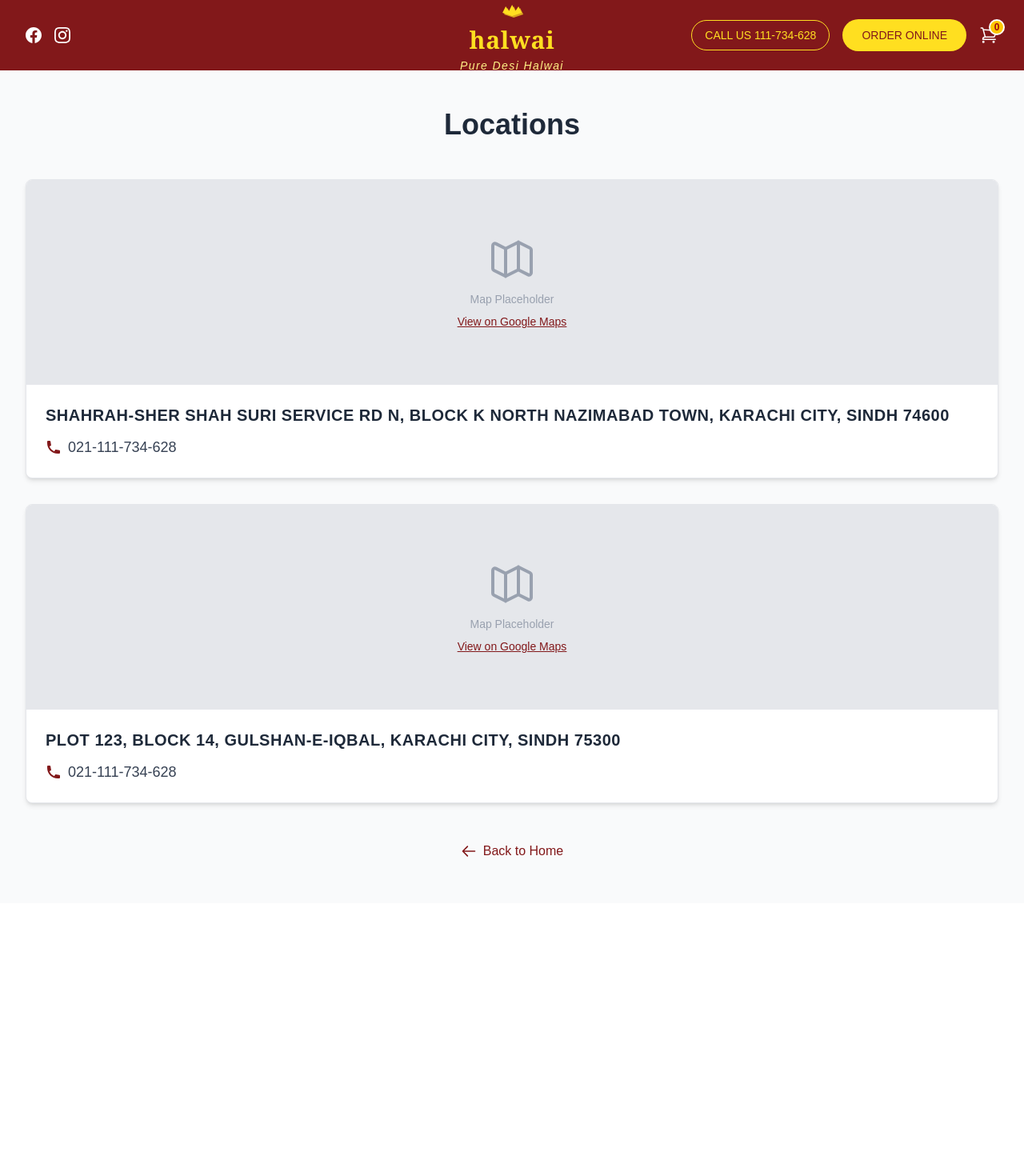
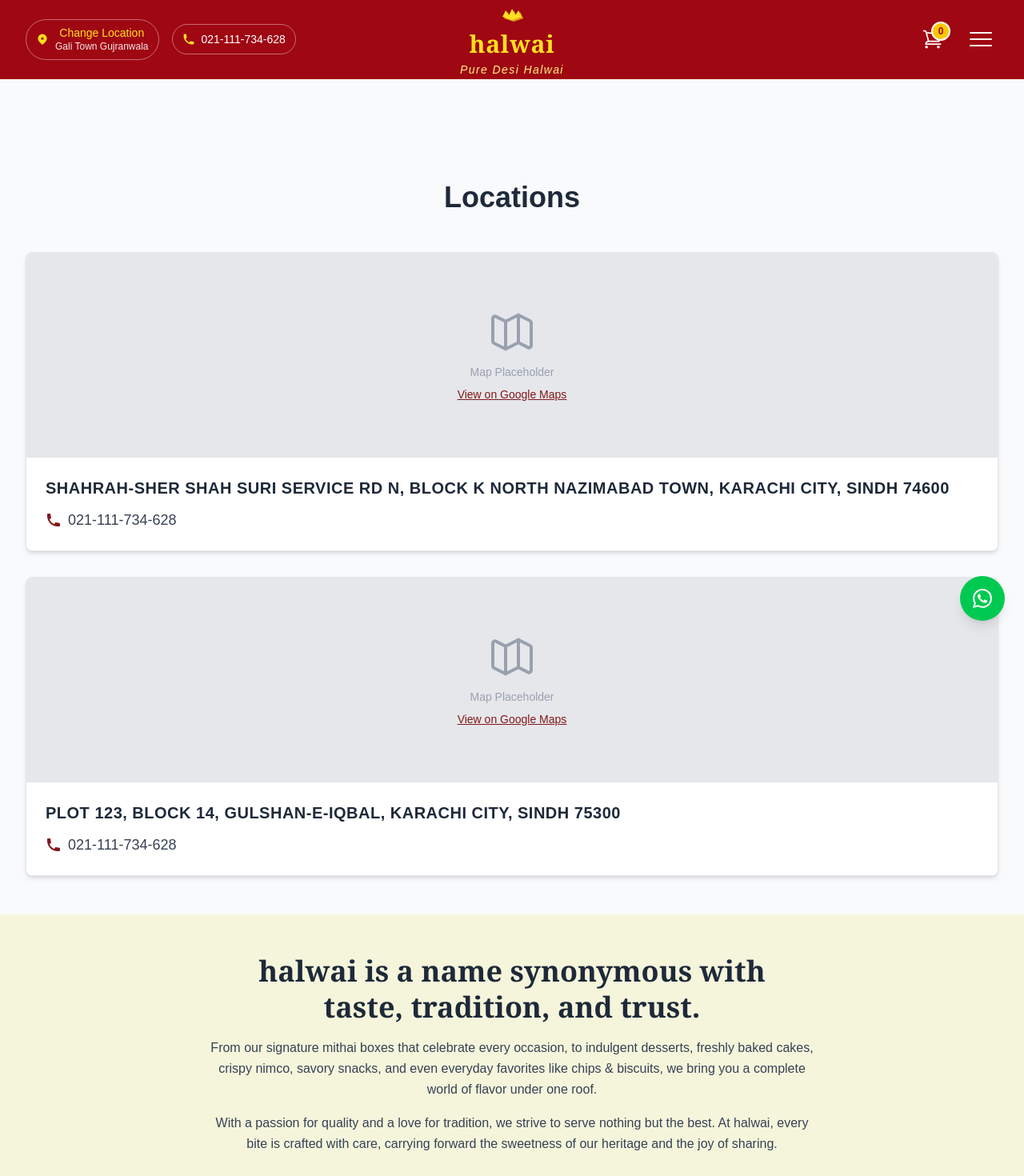
Before and after one commit to ALIRAZA4278/halwai, a Next.js app: page /locations in a window 1280 px wide. Shown: the top 1470 px of the page at 80% size. Before the commit the page ends 1129 px from the top, so only its background shows below. Built offline with nearby package versions, Linux system fonts and the light colour scheme.

Commit message:
feat: Replace header with Navbar and Footer components in Contact, Feedback, and Locations pages

```diff
--- a/src/app/feedback/page.js
+++ b/src/app/feedback/page.js
@@ -1,7 +1,8 @@
 "use client";
 
 import React, { useState } from 'react';
-import Link from 'next/link';
+import Navbar from '@/components/Navbar';
+import Footer from '@/components/Footer';
 
 export default function FeedbackPage() {
   const [feedbackType, setFeedbackType] = useState('takeaway');
@@ -31,8 +32,11 @@
 
   return (
     <div className="min-h-screen bg-white">
+      {/* Navbar */}
+      <Navbar />
+
       {/* Header Banner */}
-      <div className="relative h-48 sm:h-64 overflow-hidden">
+      <div className="relative h-48 sm:h-64 overflow-hidden mt-20">
         <div className="absolute inset-0 bg-gradient-to-r from-blue-100 to-pink-50">
           <div className="absolute inset-0 flex items-center justify-center">
             <div className="text-center">
@@ -200,13 +204,11 @@
           </div>
         </form>
 
-        {/* Back to Home Link */}
-        <div className="mt-8 text-center">
-          <Link href="/" className="text-red-900 hover:text-red-700 font-medium">
-            ← Back to Home
-          </Link>
-        </div>
+        {/* Back to Home Link - Removed */}
       </main>
+
+      {/* Footer */}
+      <Footer />
     </div>
   );
 }
--- a/src/app/locations/page.js
+++ b/src/app/locations/page.js
@@ -1,7 +1,8 @@
 "use client";
 
 import React from 'react';
-import Link from 'next/link';
+import Navbar from '@/components/Navbar';
+import Footer from '@/components/Footer';
 
 const locations = [
   {
@@ -24,64 +25,11 @@
 export default function LocationsPage() {
   return (
     <div className="min-h-screen bg-gray-50">
-      {/* Header */}
-      <header className="bg-red-900 text-white px-4 sm:px-6 lg:px-8 py-4 lg:py-6">
-        <div className="w-full flex items-center justify-between">
-          {/* Left Section - Social Icons */}
-          <div className="flex items-center space-x-4">
-            <button className="text-white hover:text-yellow-300 transition-colors">
-              <svg className="w-5 h-5" fill="currentColor" viewBox="0 0 24 24">
-                <path d="M24 12.073c0-6.627-5.373-12-12-12s-12 5.373-12 12c0 5.99 4.388 10.954 10.125 11.854v-8.385H7.078v-3.47h3.047V9.43c0-3.007 1.792-4.669 4.533-4.669 1.312 0 2.686.235 2.686.235v2.953H15.83c-1.491 0-1.956.925-1.956 1.874v2.25h3.328l-.532 3.47h-2.796v8.385C19.612 23.027 24 18.062 24 12.073z"/>
-              </svg>
-            </button>
-            <button className="text-white hover:text-yellow-300 transition-colors">
-              <svg className="w-5 h-5" fill="currentColor" viewBox="0 0 24 24">
-                <path d="M12 2.163c3.204 0 3.584.012 4.85.07 3.252.148 4.771 1.691 4.919 4.919.058 1.265.069 1.645.069 4.849 0 3.205-.012 3.584-.069 4.849-.149 3.225-1.664 4.771-4.919 4.919-1.266.058-1.644.07-4.85.07-3.204 0-3.584-.012-4.849-.07-3.26-.149-4.771-1.699-4.919-4.92-.058-1.265-.07-1.644-.07-4.849 0-3.204.013-3.583.07-4.849.149-3.227 1.664-4.771 4.919-4.919 1.266-.057 1.645-.069 4.849-.069zm0-2.163c-3.259 0-3.667.014-4.947.072-4.358.2-6.78 2.618-6.98 6.98-.059 1.281-.073 1.689-.073 4.948 0 3.259.014 3.668.072 4.948.2 4.358 2.618 6.78 6.98 6.98 1.281.058 1.689.072 4.948.072 3.259 0 3.668-.014 4.948-.072 4.354-.2 6.782-2.618 6.979-6.98.059-1.28.073-1.689.073-4.948 0-3.259-.014-3.667-.072-4.947-.196-4.354-2.617-6.78-6.979-6.98-1.281-.059-1.69-.073-4.949-.073z"/>
-                <path d="M12 5.838c-3.403 0-6.162 2.759-6.162 6.162s2.759 6.163 6.162 6.163 6.162-2.759 6.162-6.163c0-3.403-2.759-6.162-6.162-6.162zm0 10.162c-2.209 0-4-1.79-4-4 0-2.209 1.791-4 4-4s4 1.791 4 4c0 2.21-1.791 4-4 4zm6.406-11.845c-.796 0-1.441.645-1.441 1.44s.645 1.44 1.441 1.44c.795 0 1.439-.645 1.439-1.44s-.644-1.44-1.439-1.44z"/>
-              </svg>
-            </button>
-          </div>
-
-          {/* Center Section - Logo */}
-          <Link href="/" className="flex-1 flex justify-center lg:absolute lg:left-1/2 lg:transform lg:-translate-x-1/2">
-            <div className="text-center">
-              <div className="hidden sm:flex justify-center mb-1">
-                <svg className="w-8 h-6 lg:w-10 lg:h-8 text-yellow-300" fill="currentColor" viewBox="0 0 100 60">
-                  <path d="M20 40 L30 20 L40 35 L50 15 L60 35 L70 20 L80 40 L50 50 Z" />
-                  <path d="M25 45 L35 25 L45 40 L55 20 L65 40 L75 25 L85 45 L55 55 Z" opacity="0.7" />
-                </svg>
-              </div>
-              <h1 className="text-xl sm:text-2xl lg:text-3xl font-bold text-yellow-300 tracking-wide font-serif">
-                halwai
-              </h1>
-              <p className="hidden sm:block text-xs lg:text-sm text-yellow-200 italic mt-1 tracking-widest font-light">
-                Pure Desi Halwai
-              </p>
-            </div>
-          </Link>
-
-          {/* Right Section - Call to Action */}
-          <div className="flex items-center space-x-4">
-            <button className="hidden lg:flex items-center space-x-2 border border-yellow-300 text-yellow-300 rounded-full px-4 py-2 hover:bg-yellow-300 hover:text-red-900 transition-colors">
-              <span className="font-medium text-sm">CALL US 111-734-628</span>
-            </button>
-            <button className="bg-yellow-300 text-red-900 rounded-full px-6 py-2 font-medium hover:bg-yellow-400 transition-colors">
-              <span className="text-sm">ORDER ONLINE</span>
-            </button>
-            <div className="relative">
-              <svg className="w-6 h-6 text-white hover:text-yellow-300 cursor-pointer transition-colors" fill="none" stroke="currentColor" viewBox="0 0 24 24" strokeWidth="1.5">
-                <path strokeLinecap="round" strokeLinejoin="round" d="M2.25 3h1.386c.51 0 .955.343 1.087.835l.383 1.437M7.5 14.25a3 3 0 00-3 3h15.75m-12.75-3h11.218c1.121-2.3 2.1-4.684 2.924-7.138a60.114 60.114 0 00-16.536-1.84M7.5 14.25L5.106 5.272M6 20.25a.75.75 0 11-1.5 0 .75.75 0 011.5 0zm12.75 0a.75.75 0 11-1.5 0 .75.75 0 011.5 0z" />
-              </svg>
-              <span className="absolute -top-2 -right-2 bg-yellow-400 text-red-800 text-xs font-bold rounded-full h-5 w-5 flex items-center justify-center border-2 border-white">
-                0
-              </span>
-            </div>
-          </div>
-        </div>
-      </header>
+      {/* Navbar */}
+      <Navbar />
 
       {/* Main Content */}
-      <main className="max-w-7xl mx-auto px-4 sm:px-6 lg:px-8 py-12">
+      <main className="max-w-7xl mx-auto px-4 sm:px-6 lg:px-8 py-12 mt-20">
         <h1 className="text-3xl sm:text-4xl font-bold text-gray-800 text-center mb-12">Locations</h1>
 
         <div className="space-y-8">
@@ -125,16 +73,11 @@
           ))}
         </div>
 
-        {/* Back to Home Link */}
-        <div className="mt-12 text-center">
-          <Link href="/" className="inline-flex items-center text-red-900 hover:text-red-700 font-medium">
-            <svg className="w-5 h-5 mr-2" fill="none" stroke="currentColor" viewBox="0 0 24 24">
-              <path strokeLinecap="round" strokeLinejoin="round" strokeWidth={2} d="M10 19l-7-7m0 0l7-7m-7 7h18" />
-            </svg>
-            Back to Home
-          </Link>
-        </div>
+        {/* Back to Home Link - Removed */}
       </main>
+
+      {/* Footer */}
+      <Footer />
     </div>
   );
 }
--- a/src/components/Categories.js
+++ b/src/components/Categories.js
@@ -320,7 +320,7 @@
       {/* Main Category Navigation Bar */}
       <div className="bg-gradient-to-r from-red-800 via-red-700 to-red-800">
         <div className="max-w-7xl mx-auto px-2 sm:px-4">
-          <div className="flex items-center justify-center gap-6 sm:gap-8 md:gap-10 overflow-x-auto scrollbar-hide py-2">
+          <div className="flex items-center justify-start sm:justify-center gap-6 sm:gap-8 md:gap-10 overflow-x-auto scrollbar-hide py-2">
             {categories.map((category, index) => (
               <button
                 key={category.id}
```
Also changed, not shown: src/app/contact/page.js (+10 -69 lines).
